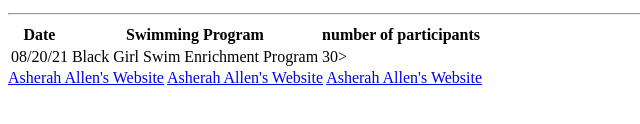
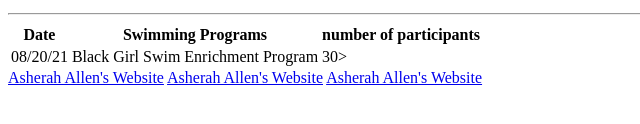
Before and after one commit to drasherahallen/17.1-Activity, a plain HTML site: page index.html in a window 1280 px wide. Shown: the part 576-700 px from the top of the page, 0-640 px from the left. Drawn offline with Linux system fonts and the light colour scheme.

Commit message:
changed to programs

```diff
--- a/index.html
+++ b/index.html
@@ -23,7 +23,7 @@
     <table>
         <tr>
             <th>Date</th>
-            <th>Swimming Program</th>
+            <th>Swimming Programs</th>
             <th>number of participants</th>
         </tr>
         <tr>
```
